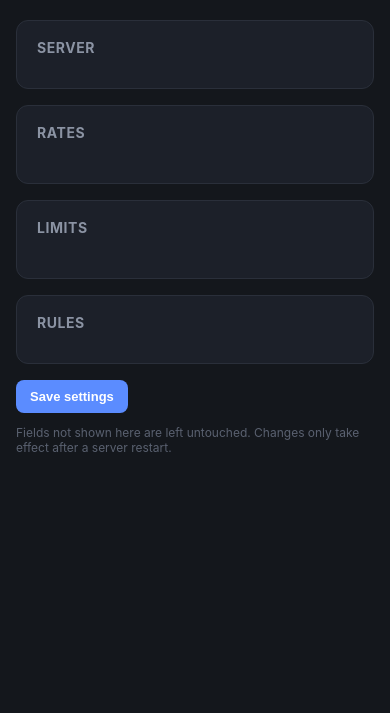
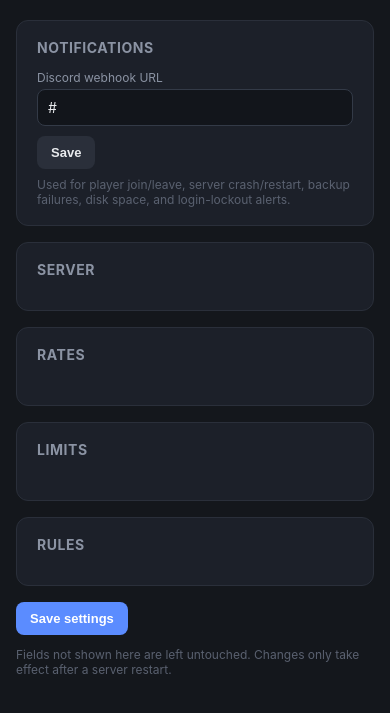
Before and after one commit to Okamizs/pal-web-gui, a Flask app: template templates/settings.html in a window 390 px wide. Shown: the part 88-801 px from the top of the page. Run offline with Flask 3, Linux system fonts and the light colour scheme; the template is opened without the code that fills it: most values are stand-ins (such as "Sample title", 1, 10 or a date in 2020); parts of the project's set-up code (start-up, migrations or seed data) failed here and were passed over.

Commit message:
Add Discord notifications and intrusion awareness
Discord webhook alerts for: player join/leave, server crash/auto-restart,
scheduled backup failures, low disk space, and login lockouts. Webhook
URL is configurable from the Settings page (Notifications card) instead
of only via SSH.

New watchdog.service: periodic RCON health check that restarts the game
server after sustained unresponsiveness, tracks systemd's restart count
to catch any crash (not just RCON hangs), and monitors disk space.

Intrusion awareness: failed login attempts are now logged (IP + timestamp)
and surfaced in a new Security card on the Monitor page, alongside any
currently active lockouts. A Discord alert fires when a lockout triggers.

Co-Authored-By: Claude Sonnet 5 <noreply@anthropic.com>

```diff
--- a/app.py
+++ b/app.py
@@ -9,12 +9,14 @@ from flask import Flask, redirect, render_template, request, session, url_for, f
 from werkzeug.security import check_password_hash
 
 import ini_settings
+import notify
 import rcon_client
 import server_control
 
 BASE_DIR = Path(__file__).resolve().parent
 CONFIG_PATH = BASE_DIR / 'config.json'
 PLAYER_EVENTS_PATH = BASE_DIR / 'player_events.json'
+FAILED_LOGIN_LOG_PATH = BASE_DIR / 'failed_logins.json'
 
 
 def load_config():
@@ -66,6 +68,24 @@ def check_csrf():
     return token and request.form.get('csrf_token') == token
 
 
+# --- failed login tracking (intrusion awareness) ---
+
+_failed_login_lock = threading.Lock()
+
+
+def _load_failed_logins():
+    if FAILED_LOGIN_LOG_PATH.exists():
+        return json.loads(FAILED_LOGIN_LOG_PATH.read_text())
+    return []
+
+
+def _log_failed_login(ip):
+    with _failed_login_lock:
+        log = _load_failed_logins()
+        log.append({'time': time.strftime('%Y-%m-%d %H:%M:%S'), 'ip': ip})
+        FAILED_LOGIN_LOG_PATH.write_text(json.dumps(log[-200:], indent=2))
+
+
 # --- background player join/leave tracker ---
 
 _player_events_lock = threading.Lock()
@@ -101,6 +121,11 @@ def _poll_players_forever():
                         for name in left:
                             events.append({'time': now, 'name': name, 'event': 'left'})
                         _save_events(events)
+                    webhook = cfg.get('discord_webhook_url')
+                    for name in joined:
+                        notify.send_discord(webhook, f'\N{LARGE GREEN CIRCLE} **{name}** joined the server.')
+                    for name in left:
+                        notify.send_discord(webhook, f'\N{LARGE RED CIRCLE} **{name}** left the server.')
             known = current
             first_poll = False
         except Exception:
@@ -150,8 +175,16 @@ def login():
             return redirect(next_url)
         else:
             count += 1
+            newly_locked = count == MAX_ATTEMPTS
             locked_until = time.time() + LOCKOUT_SECONDS if count >= MAX_ATTEMPTS else 0
             FAILED_LOGINS[ip] = (count, locked_until)
+            _log_failed_login(ip)
+            if newly_locked:
+                notify.send_discord(
+                    cfg.get('discord_webhook_url'),
+                    f'\N{LOCK} Login lockout triggered for `{ip}` after {MAX_ATTEMPTS} failed attempts '
+                    f'on the Pal Server admin panel.',
+                )
             flash('Incorrect password.', 'error')
 
     return render_template('login.html')
@@ -303,7 +336,26 @@ def settings():
         return redirect(url_for('settings'))
 
     fields = ini_settings.to_display(pairs)
-    return render_template('settings.html', fields=fields, csrf_token=get_csrf_token(), active='settings')
+    return render_template(
+        'settings.html',
+        fields=fields,
+        discord_webhook_url=load_config().get('discord_webhook_url', ''),
+        csrf_token=get_csrf_token(),
+        active='settings',
+    )
+
+
+@app.route('/settings/notifications', methods=['POST'])
+@login_required
+def settings_notifications():
+    if not check_csrf():
+        flash('Session expired, please retry.', 'error')
+        return redirect(url_for('settings'))
+    cfg = load_config()
+    cfg['discord_webhook_url'] = request.form.get('discord_webhook_url', '').strip()
+    save_config(cfg)
+    flash('Notification settings saved.', 'result')
+    return redirect(url_for('settings'))
 
 
 # --- backups ---
@@ -385,6 +437,12 @@ def monitor():
     stats = server_control.process_stats(server_control.worker_pid()) if status['active'] == 'active' else None
     log_text = server_control.recent_log(150)
     events = list(reversed(_load_events()))[:40]
+    failed_logins = list(reversed(_load_failed_logins()))[:20]
+    active_lockouts = [
+        {'ip': ip, 'until': time.strftime('%Y-%m-%d %H:%M:%S', time.localtime(locked_until))}
+        for ip, (count, locked_until) in FAILED_LOGINS.items()
+        if locked_until > time.time()
+    ]
     return render_template(
         'monitor.html',
         status=status,
@@ -392,6 +450,8 @@ def monitor():
         disk_free_gb=server_control.disk_free_gb(),
         log_text=log_text,
         events=events,
+        failed_logins=failed_logins,
+        active_lockouts=active_lockouts,
         csrf_token=get_csrf_token(),
         scheduled_restart=cfg.get('scheduled_restart', {'enabled': False, 'time': '04:00', 'seconds_warning': 60, 'message': 'Scheduled restart'}),
         restart_timer=server_control.timer_status(server_control.RESTART_TIMER_NAME),
--- a/server_control.py
+++ b/server_control.py
@@ -55,6 +55,12 @@ def service_status():
         if pid_str and pid_str != '0':
             pid = int(pid_str)
     return {'active': active, 'enabled': enabled, 'pid': pid}
+
+
+def restart_count():
+    """How many times systemd has auto-restarted the game server (crash detection)."""
+    props = _show_properties(UNIT_NAME, 'NRestarts')
+    return int(props.get('NRestarts', 0))
 
 
 def worker_pid():
--- a/setup_config.py
+++ b/setup_config.py
@@ -23,6 +23,7 @@ config = {
     'web_port': WEB_PORT,
     'web_password_hash': generate_password_hash(web_password),
     'secret_key': secrets.token_hex(32),
+    'discord_webhook_url': '',
 }
 
 CONFIG_PATH.write_text(json.dumps(config, indent=2))
--- a/templates/settings.html
+++ b/templates/settings.html
@@ -19,6 +19,17 @@
       <div class="flash {{ category }}">{{ message }}</div>
     {% endfor %}
   {% endwith %}
+
+  <div class="card">
+    <h2>Notifications</h2>
+    <form method="post" action="{{ url_for('settings_notifications') }}">
+      <input type="hidden" name="csrf_token" value="{{ csrf_token }}">
+      <label class="field">Discord webhook URL</label>
+      <input type="text" name="discord_webhook_url" value="{{ discord_webhook_url }}" placeholder="https://discord.com/api/webhooks/...">
+      <button type="submit">Save</button>
+    </form>
+    <div class="small" style="margin-top:8px;">Used for player join/leave, server crash/restart, backup failures, disk space, and login-lockout alerts.</div>
+  </div>
 
   <form method="post">
     <input type="hidden" name="csrf_token" value="{{ csrf_token }}">
```
Also changed, not shown: notify.py (added, +16 -0 lines), templates/monitor.html (+23 -0 lines), watchdog.py (added, +75 -0 lines), 3 other files.
